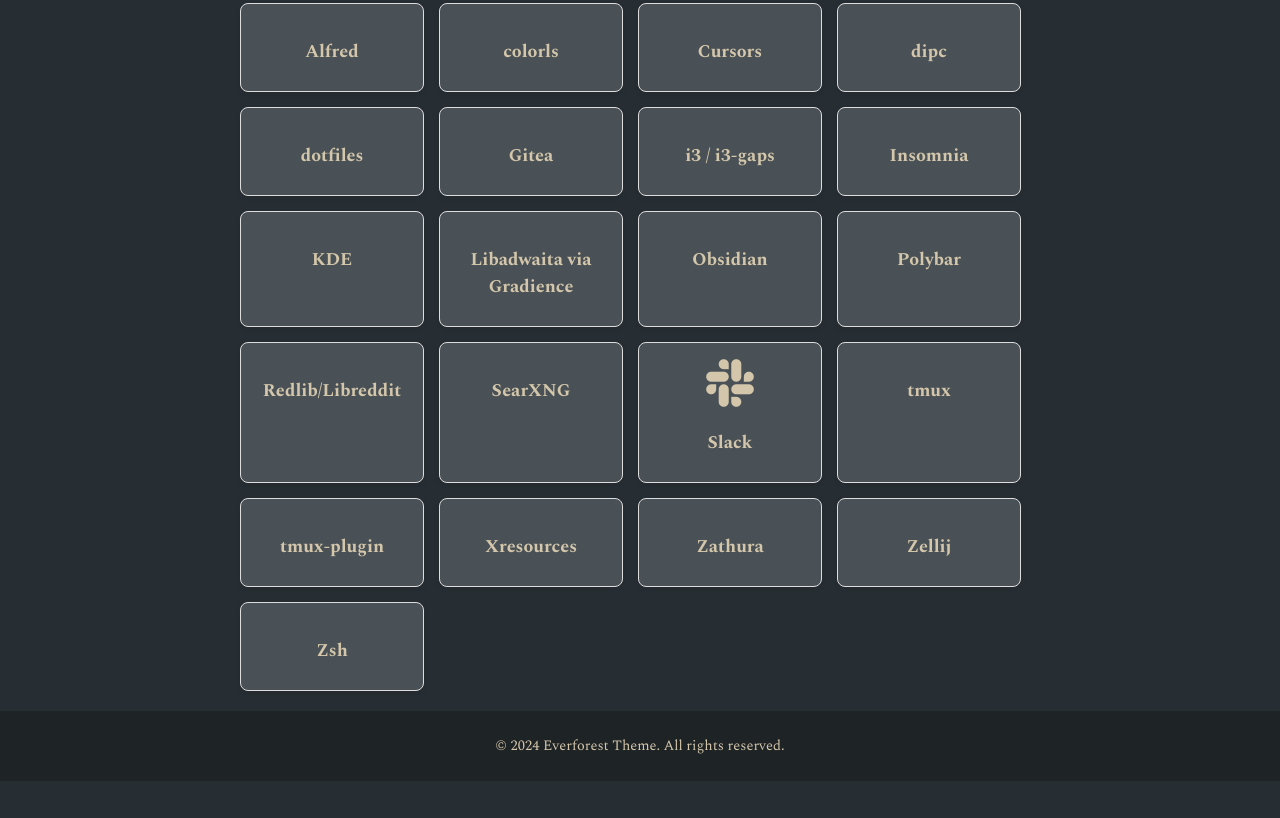
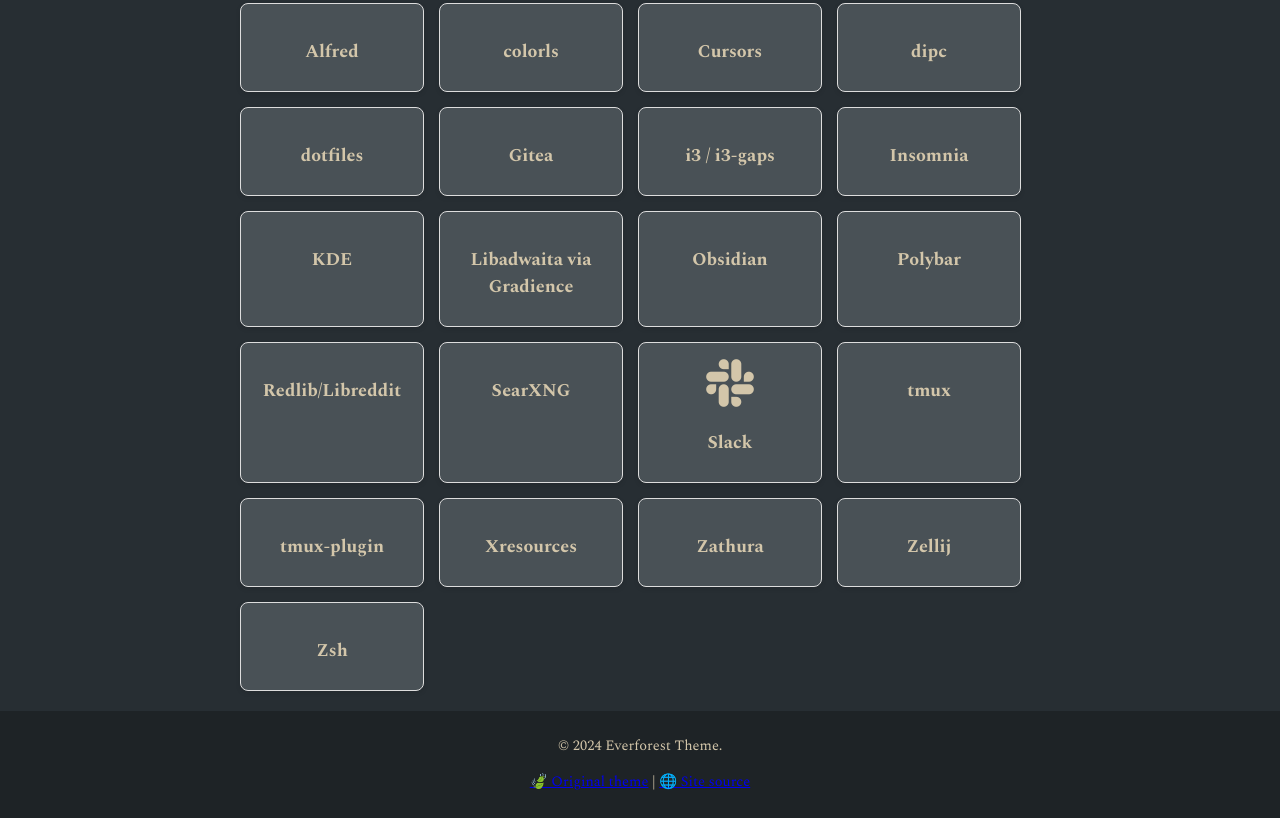
Before and after one commit to jamesalexatkin/everforest-homepage, a plain HTML site: page index.html in a window 1280 px wide. Shown: the part 3234-4052 px from the top of the page. Before the commit the page ends 4015 px from the top, so only its background shows below. Drawn offline with nearby package versions, Linux system fonts and the light colour scheme.

Commit message:
add links to footer

```diff
--- a/index.html
+++ b/index.html
@@ -274,7 +274,9 @@
     </div>
 
     <footer id="footer">
-        <p>&copy; 2024 Everforest Theme. All rights reserved.</p>
+        <p>&copy; 2024 Everforest Theme.</p>
+        <p><a href="https://github.com/sainnhe/everforest">🍃 Original theme</a> | <a href="https://github.com/sainnhe/everforest">🌐 Site source</a></p>
+        <p></a></p>
     </footer>
 
     <!-- Link to JavaScript files -->
```
